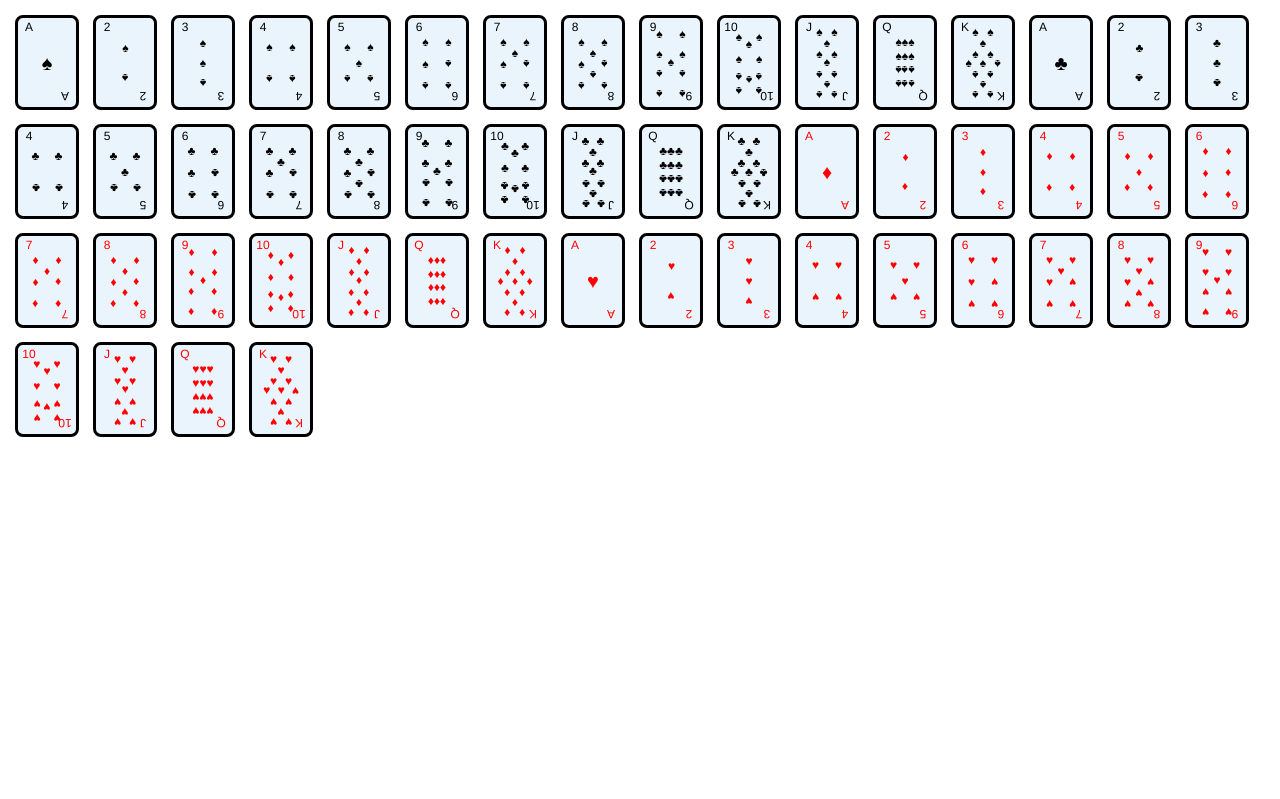
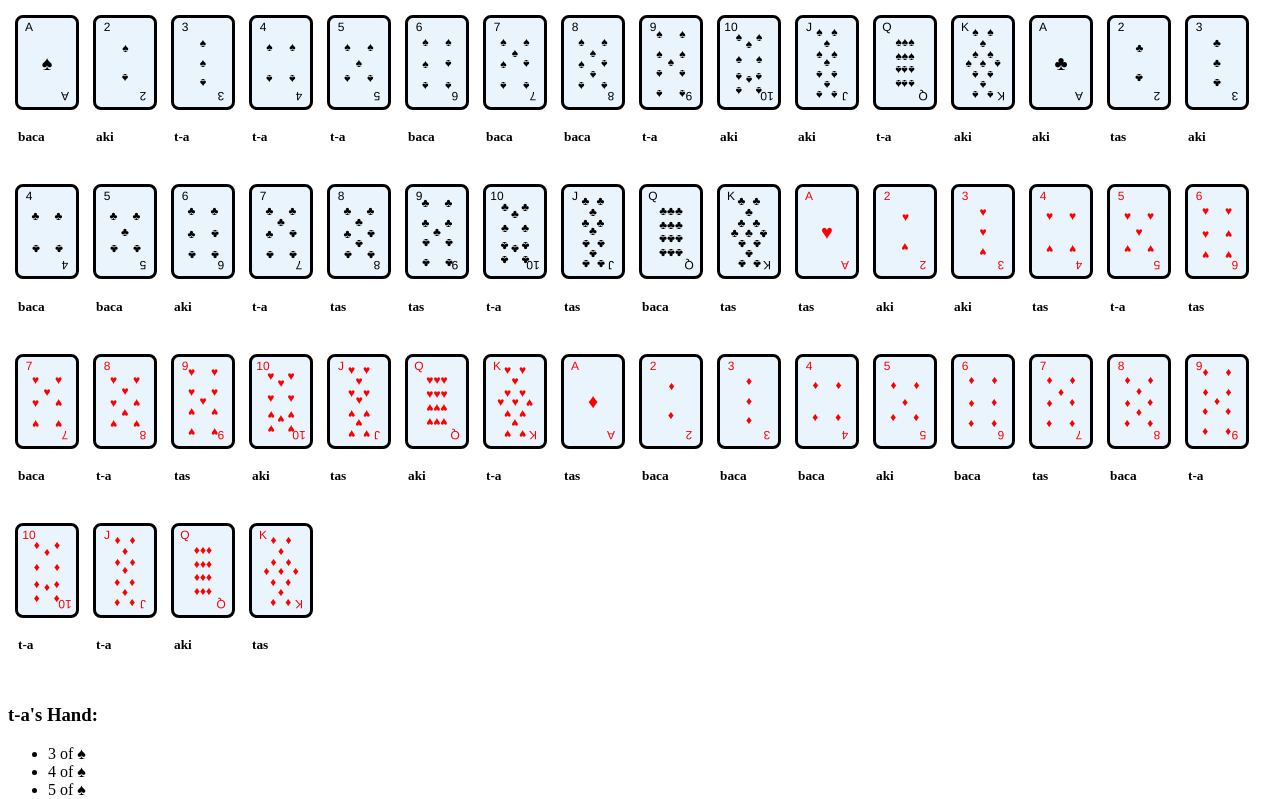
Before and after one commit to t-a1024/sevens, a React (Create React App) app: page / in a window 1280 px wide. Shown: the top 799 px of the page. Built offline with nearby package versions, Linux system fonts and the light colour scheme.

Commit message:
手札管理

```diff
--- a/src/App.tsx
+++ b/src/App.tsx
@@ -1,35 +1,41 @@
 import React from 'react';
 import Card from "./assets/cardCompornents";
-import { CardData } from "./assets/cardData";
-import { markData } from "./assets/markData";
-
-// 配列をシャッフルする関数を定義
-function shuffleArray(array: any[]) {
-  return array
-    .map(value => ({ value, sort: Math.random() }))
-    .sort((a, b) => a.sort - b.sort)
-    .map(({ value }) => value);
-}
+import { Board } from './game/board';
+import { Player } from './game/player';
 
 function App() {
-  // CardDataからidが0のカードを取り除く
-  const filteredCardData = CardData.filter(card => card.id !== 0);
+  const players = [
+    new Player("t-a"),
+    new Player("tas"),
+    new Player("aki"),
+    new Player("baca"),
+  ];
 
-  const combinedData = markData.flatMap(mark =>
-    filteredCardData.map(card => ({
-      ...card,
-      mark:mark.label,
-      color:mark.color
-    }))
-  );
+  const manager = new Board(players);
+  const board = manager.getboard;
 
+  // boardをidでソート
+  //const sortedBoard = board.sort((a, b) => a.id - b.id);
 
   return (
     <div className="App">
       <div style={{ display: "flex", flexWrap: "wrap" }}>
-        {combinedData.map((card, index) => (
+        {board.map((card, index) => (
           <div key={index} style={{ margin: "10px" }}>
             <Card id={card.id} mark={card.mark} color={card.color} />
+            <h5>{card.owner.getName()}</h5>
+          </div>
+        ))}
+      </div>
+      <div>
+        {players.map((player, index) => (
+          <div key={index}>
+            <h3>{player.getName()}'s Hand:</h3>
+            <ul>
+              {player.hand.map((card, cardIndex) => (
+                <li key={cardIndex}>{card.id} of {card.mark}</li>
+              ))}
+            </ul>
           </div>
         ))}
       </div>
--- /dev/null
+++ b/src/game/board.tsx
@@ -0,0 +1,68 @@
+import { Card, CardData } from "../assets/cardData";
+import { markData } from "../assets/markData";
+import { Player } from "./player";
+
+interface CardSituation {
+  id: number;
+  mark: string;
+  color: string;
+  owner: Player;
+  situation: boolean;
+}
+
+// 配列をシャッフルする関数を定義
+function shuffleArray(array: any[]) {
+  return array
+    .map(value => ({ value, sort: Math.random() }))
+    .sort((a, b) => a.sort - b.sort)
+    .map(({ value }) => value);
+}
+
+class Board {
+  players: Player[];
+  board: CardSituation[] = [];
+
+  constructor(players: Player[]) {
+    this.players = players;
+    if (players.length <= 1) {
+      throw new Error("プレイヤーの人数は2人以上必要です");
+    }
+
+    // カードデータを初期化
+    const cardData = markData.flatMap(mark =>
+      CardData.filter(card => card.id !== 0).map(card => ({
+        ...card,
+        mark: mark.label,
+        color: mark.color
+      }))
+    );
+
+    // カードをシャッフル
+    const shuffledCards = shuffleArray(cardData);
+
+    // カードをプレイヤーにランダムで均等に割り当てる
+    shuffledCards.forEach((card, index) => {
+      this.board.push({
+        id: card.id,
+        mark: card.mark,
+        color: card.color,
+        owner: players[index % players.length],
+        situation: false
+      });
+    });
+    this.board = this.board.sort((a, b) => a.id - b.id).sort((a, b) => a.mark.localeCompare(b.mark));
+    this.setPlayerHand();
+  }
+
+  get getboard() {
+    return this.board;
+  }
+
+  setPlayerHand(){
+    this.players.forEach(player=>{
+        player.hand = this.board.filter(card=>card.owner.name==player.name).map(cardData => cardData)
+    });
+  }
+}
+
+export { Board };    export type { CardSituation };
--- /dev/null
+++ b/src/game/player.tsx
@@ -0,0 +1,27 @@
+//import { Card } from "../assets/cardData";
+import { CardSituation } from "./board";
+
+export class Player {
+  private _hand: CardSituation[] = [];
+  name: string;
+
+  constructor(name: string) {
+    this.name = name;
+  }
+
+  set hand(v: CardSituation[]) {
+    this._hand = v;
+  }
+
+  get hand(): CardSituation[] {
+    return this._hand;
+  }
+
+  useCard(card:CardSituation){
+
+  }
+
+  getName(){
+    return this.name;
+  }
+}
```
